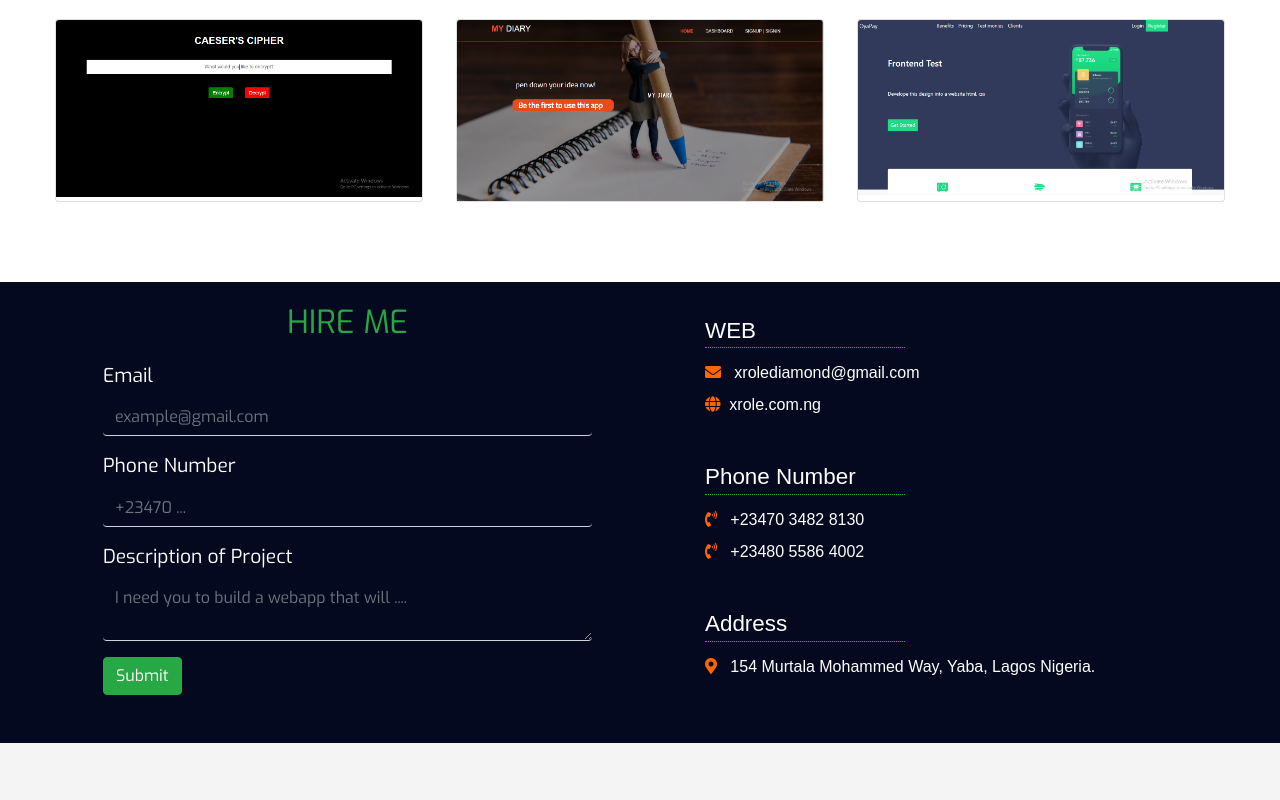
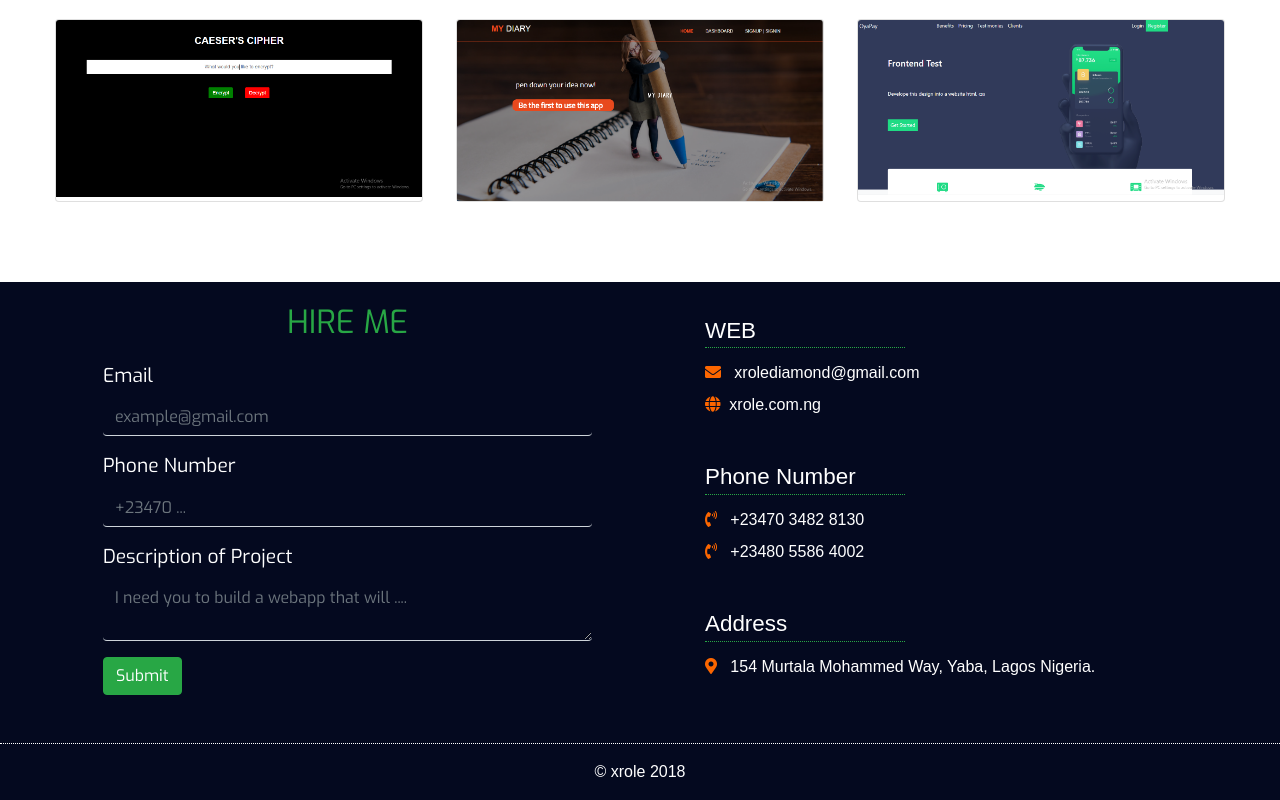
Before and after one commit to XROLE/portfolio-ui, a React (Create React App) app: page / in a window 1280 px wide. Shown: the part 1547-2347 px from the top of the page. Before the commit the page ends 2306 px from the top, so only its background shows below. Built offline with nearby package versions, Linux system fonts and the light colour scheme.

Commit message:
done with footer skeleton

```diff
--- a/src/App.css
+++ b/src/App.css
@@ -72,8 +72,6 @@ nav a:active{
   background-position: center;
   background-size: cover;
   background-repeat: no-repeat;
-  /* height: 400px; */
-  margin-bottom: 1rem;
 }
 .hiremeForm{
   color: white;
@@ -116,6 +114,14 @@ textarea{
   margin-left: 5rem;
   line-height: 0.5rem;
 }
+.footerContainerFluid{
+  color: white;
+  background-color: #04091f;
+  border-top: 1px dotted white;
+}
+.footerText{
+margin: 1rem auto;
+}
 @media (min-width: 576px) {
   .meetXrole{
     /* margin-top: 0rem; */
--- /dev/null
+++ b/src/footer.js
@@ -0,0 +1,18 @@
+import React, {Component} from 'react';
+import './App';
+
+class Footer extends Component {
+    render(){
+        return(
+            <div className = "container-fluid footerContainerFluid">
+                <div className = "container">
+                    <div className = "row">
+                        <div className ="text-center"></div>
+                        <p className="text-center footerText">&copy; xrole 2018</p>
+                    </div>
+                </div>
+            </div>
+        )
+    }
+}
+export default Footer;
--- a/src/index.js
+++ b/src/index.js
@@ -7,6 +7,7 @@ import Services from './Services';
 import Parallax from './Parallax';
 import Projects from './Projects';
 import Hireme from './Hireme';
+import Footer from './footer';
 import registerServiceWorker from './registerServiceWorker';
 
 ReactDOM.render(
@@ -16,7 +17,8 @@ ReactDOM.render(
         <Services />
         <Parallax />
         <Projects />
-        <Hireme/>
+        <Hireme />
+        <Footer />
     </div>
     , document.getElementById('root'));
 registerServiceWorker();
```
Also changed, not shown: 1 other file (tests, documents, lock files or other folders).
